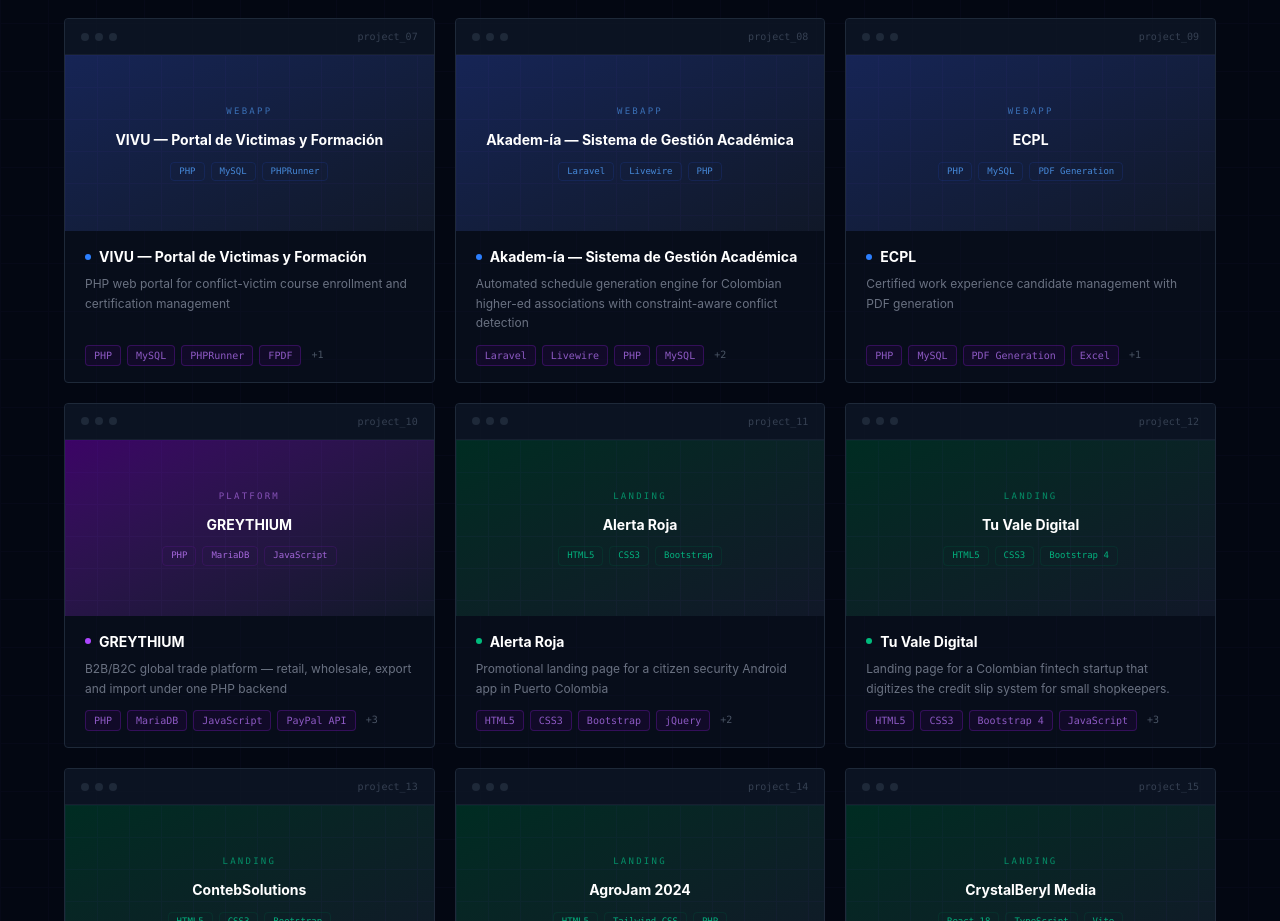
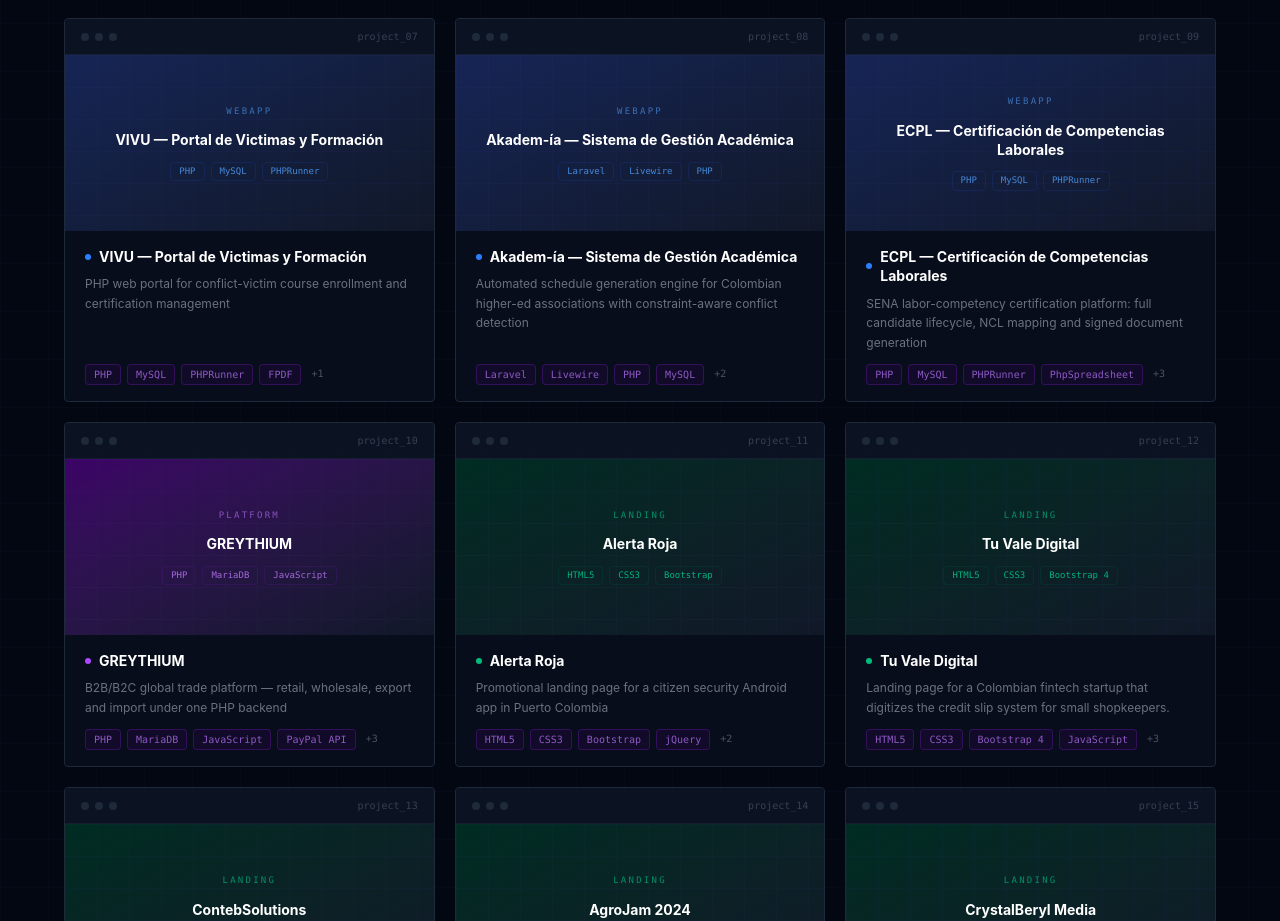
Before and after one commit to HannerB/PORTFOLIO, a React (Vite) app: page / in a window 1280 px wide. Shown: the part 4878-5799 px from the top of the page. Built offline with nearby package versions, Linux system fonts and the light colour scheme.

Commit message:
FEAT: Deploy ECPL to VPS and enrich portfolio entry

```diff
--- a/src/data/projects.js
+++ b/src/data/projects.js
@@ -337,38 +337,73 @@
     {
         slug: "ecpl",
         category: "webapp",
-        year: "2024",
-        title: "ECPL",
-        tagline: "Certified work experience candidate management with PDF generation",
+        year: "2024 – 2025",
+        title: "ECPL — Certificación de Competencias Laborales",
+        tagline: "SENA labor-competency certification platform: full candidate lifecycle, NCL mapping and signed document generation",
         image: "https://picsum.photos/seed/ecpl/1200/600",
         screenshots: [],
         github: PROFILE,
         githubPrivate: true,
-        link: "",
-        tags: ["PHP", "MySQL", "PDF Generation", "Excel", "PHPRunner"],
+        link: "https://ecpl.hanner.dev",
+        tags: ["PHP", "MySQL", "PHPRunner", "PhpSpreadsheet", "FPDF", "jQuery", "Tailwind CSS"],
+        demoNote: {
+            status: "Live demo with pre-loaded test data — 28 candidates across 4 projects, 24 labor competency norms and full Colombia geography. Two roles available to explore. Login field is 'documento' (ID number).",
+            steps: [
+                { label: "Administrador", detail: "documento: admin · contraseña: admin2024 — full access: candidates, projects, NCL catalog, users, audit trail and dashboards" },
+                { label: "Formulador", detail: "documento: formulador · contraseña: formulador2024 — restricted view: own assigned candidates and projects only" },
+            ],
+        },
         overview:
-            "A candidate management system for Colombia's certified labor experience program. Manages the full candidate registration process: personal data, document uploads, project assignment, norm compliance validation and official PDF document generation — with full geographical coverage of Colombia.",
+            "ECPL (Evaluación por Competencias en el Proceso Laboral) is an internal management platform built for SENA — Colombia's national vocational training service — to run the complete certification lifecycle for labor competency evaluations (NCL). The system covers candidate registration with 30+ personal and demographic fields, an organizational hierarchy (Regionales → Centros → Proyectos), a catalog of labor competency norms with function categorization, many-to-many candidate–norm assignments, signed-document generation (Excel with digital signature + PDF), role-based access for Administrators and Formuladores, a full audit trail, and role-specific dashboards — all built as five custom MVC modules layered on a PHPRunner scaffold with a 15-table relational database.",
         problem:
-            "The ECPL process requires collecting, validating and generating official documents for hundreds of candidates. Manual processes led to errors and delays in certification.",
-        role: "Backend and frontend developer. Built the custom module architecture on top of PHPRunner scaffolding: candidate controllers, PDF generation pipeline, Excel export, geographic lookups and project assignment workflows.",
+            "SENA's ECPL process required tracking hundreds of candidates across multiple regional offices, each assigned to specific labor competency norms, carrying precise demographic data (employment status, population category, LGBTIQ community flag, SENA-employee type), and receiving official signed documents. The existing workflow was entirely manual: data lived in spreadsheets, documents were built by hand, and there was no visibility into candidate status across projects and regions — producing inconsistencies, errors in issued certificates, and no audit trail.",
+        role: "Full-stack developer. Designed the 15-table relational schema, built five custom MVC modules (candidates, normas, projects, dashboard, assets) on top of the PHPRunner admin scaffold, implemented the Excel generation pipeline with dynamic digital-signature cell insertion via PhpSpreadsheet, built the PDF generation service, created AJAX endpoints for cascading geographic lookups across all of Colombia, and configured all PHPRunner views, filters and export columns for each entity.",
         features: [
-            { title: "Candidate registration", description: "Multi-step registration capturing personal info, work history, competencies and required documents." },
-            { title: "PDF document generation", description: "Generates official ECPL forms and constancias de experiencia using custom PDF controller with dynamic field mapping." },
-            { title: "Excel export", description: "Batch export of candidate lists with configurable columns for administrative processing." },
-            { title: "Geographic coverage", description: "Dynamic lookup endpoints for departments, municipalities and SENA centers — cascading selects fully loaded from the database." },
-            { title: "Project assignment", description: "Assign candidates to evaluation projects with modal workflow and status tracking." },
-            { title: "Norm & function validation", description: "Database migration system tracks norm/function assignments per candidate with rollback support." },
+            {
+                title: "30-field candidate registration with transactional saves",
+                description: "The registration form captures personal identity, birth data with full Colombian geography, demographic markers (LGBTIQ community, blood type, gender, civil status, education level, employment condition, SENA-employee type), labor experience, emergency contact and information classification (Pública / Pública Clasificada / Pública Reservada). All inserts — the candidate record, population-type associations and NCL enrollments — execute inside a single database transaction, so a partial failure never leaves orphaned data.",
+            },
+            {
+                title: "Excel generation with digital signature cell insertion",
+                description: "A dedicated ExcelGeneratorService reads a pre-formatted official template and maps every candidate field to its exact cell using a centralized ExcelMapper — including SENA-employee flags, LGBTIQ markers and classification values. After populating data, the service locates the signature cell and inserts the candidate's uploaded digital-signature image at the correct coordinates before streaming the workbook as a download. Template layout changes require editing only the mapper, not the generation logic.",
+            },
+            {
+                title: "PDF document generation pipeline",
+                description: "A PdfGeneratorService builds official ECPL forms by resolving all relational fields (project name, NCL title, regional, centro) before rendering them into the document layout. A standalone diagnostic script can print the full field-to-position mapping without producing a document — letting developers audit template drift against updated SENA layouts without touching production data.",
+            },
+            {
+                title: "NCL catalog with function categorization",
+                description: "The normas module provides full CRUD for labor competency norms — each uniquely identified by a código NCL, versioned, and linked to a function category from a separate catalog. Soft-delete prevents removing norms with active candidates or projects. Admin-only write access; Formuladores have read-only visibility. All create, update and delete actions fire via AJAX modal forms without full-page reload.",
+            },
+            {
+                title: "Many-to-many: candidates ↔ norms and candidates ↔ projects",
+                description: "Junction tables allow a single candidate to be enrolled in multiple NCLs and assigned to multiple projects simultaneously — a requirement surfaced mid-project when real operations revealed that candidates routinely participate in more than one certification process at once. The modal assignment workflow was retrofitted cleanly without restructuring the existing registration flow.",
+            },
+            {
+                title: "Population type and demographic tracking",
+                description: "Each candidate is linked to one or more tipos de población — armed-conflict victims, ethnic minorities, people with disabilities, LGBTIQ community — via a junction table. These flags drive both report filters and document output, ensuring issued certificates carry the exact population classification required by SENA's program regulations.",
+            },
+            {
+                title: "Cascading geographic lookups — all of Colombia",
+                description: "A UbicacionService exposes AJAX endpoints returning departments, municipalities per department, regionales and centros per regional — seeded from a database of 1,100+ Colombian municipalities. Candidate and project forms cascade in real time: selecting a department fetches its municipalities; selecting a regional loads its training centers. No hard-coded lists anywhere in the forms.",
+            },
+            {
+                title: "Role-based dashboards and full audit trail",
+                description: "Formuladores see dashboards filtered to their own candidates and projects. Administrators see system-wide metrics across all regions. Every create, edit, delete, export, view and login action is recorded in an audit log with the user, affected table, record ID, description and user-agent — providing complete traceability required for institutional accountability.",
+            },
         ],
         stack: {
-            frontend: ["PHP views", "Bootstrap", "JavaScript"],
-            backend: ["PHP 8", "MySQL"],
-            modules: ["Custom MVC module structure", "PHPRunner base"],
-            exports: ["PDF (custom controller)", "Excel"],
+            base: ["PHPRunner (admin scaffold)", "Custom MVC modules (Controller → Service → Page)"],
+            backend: ["PHP 7.4", "MySQL / MariaDB"],
+            frontend: ["jQuery", "Tailwind CSS", "AJAX (JSON endpoints)"],
+            exports: ["PhpSpreadsheet (Excel + digital signature)", "FPDF (PDF generation)"],
+            database: ["15-table schema", "Transactional inserts", "1,100+ municipality seed dataset"],
         },
         highlights: [
-            "Diagnostic script maps database fields to PDF template positions — adjusting document layout without redeploying code.",
-            "Geographic lookups use AJAX endpoints returning JSON — centros cascade from municipalities which cascade from departments.",
-            "Modular custom architecture layered on top of PHPRunner scaffolding: each feature is a self-contained module with its own controllers, pages and services.",
+            "Digital signature insertion is resolved at the cell level: ExcelMapper holds the exact coordinate for the signature field and the generator places the uploaded image there before streaming — swapping signature positions when SENA updates official templates means editing one constant, not the generation logic.",
+            "The standalone diagnostic script prints the full database-field → document-position mapping without producing a file — a zero-risk audit tool that let the team verify template compliance against updated SENA forms without a production deployment.",
+            "Many-to-many candidate–project assignment was discovered as a real operational need mid-project. The junction table and modal workflow were added without touching the registration form, demonstrating that the modular MVC structure could absorb schema changes without regression.",
+            "All controller responses follow a uniform contract — success flag, optional error message, optional redirect — so every view is decoupled from SQL results and the rendering layer never branches on raw database output.",
         ],
     },
     {
```
Also changed, not shown: 1 other file (tests, documents, lock files or other folders).
